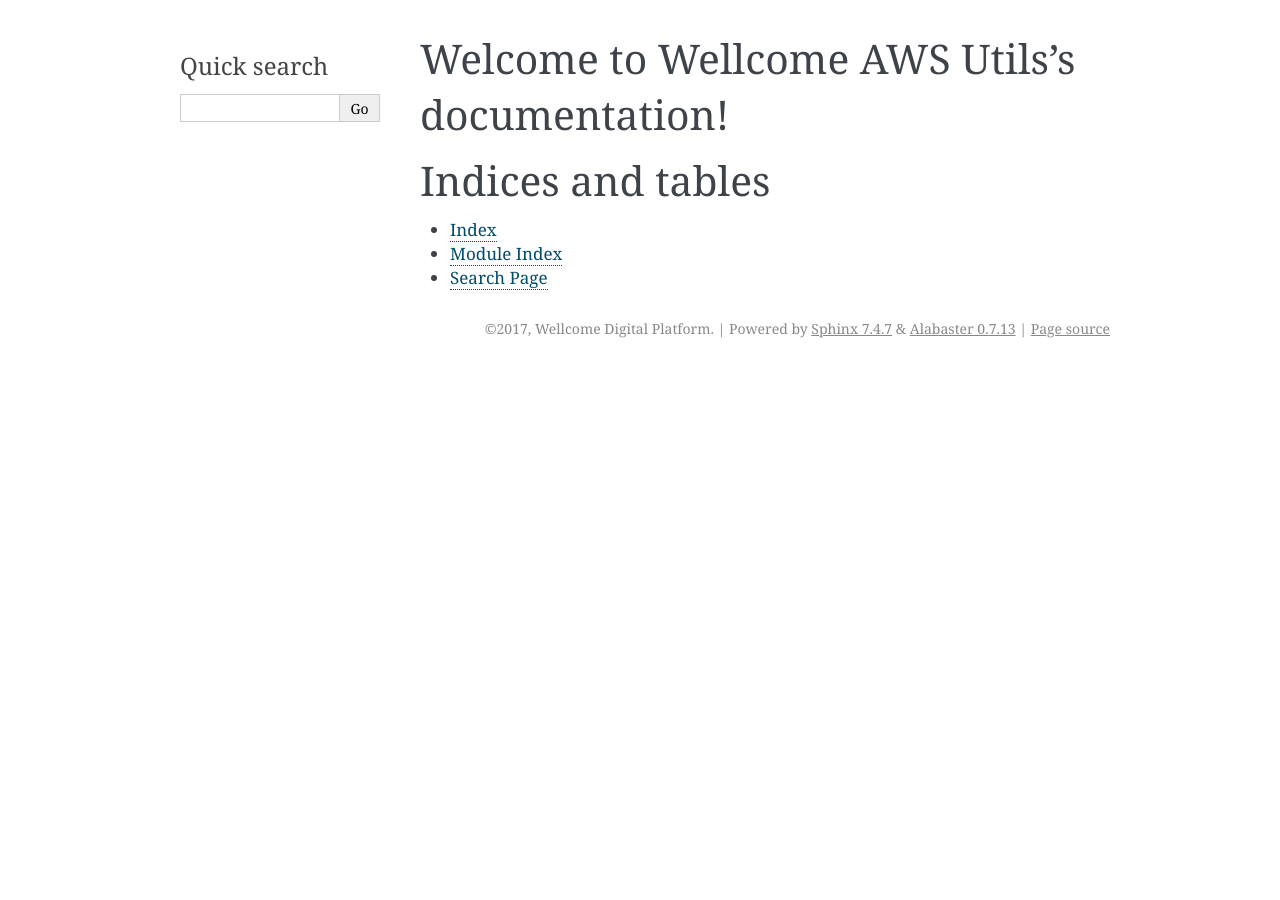
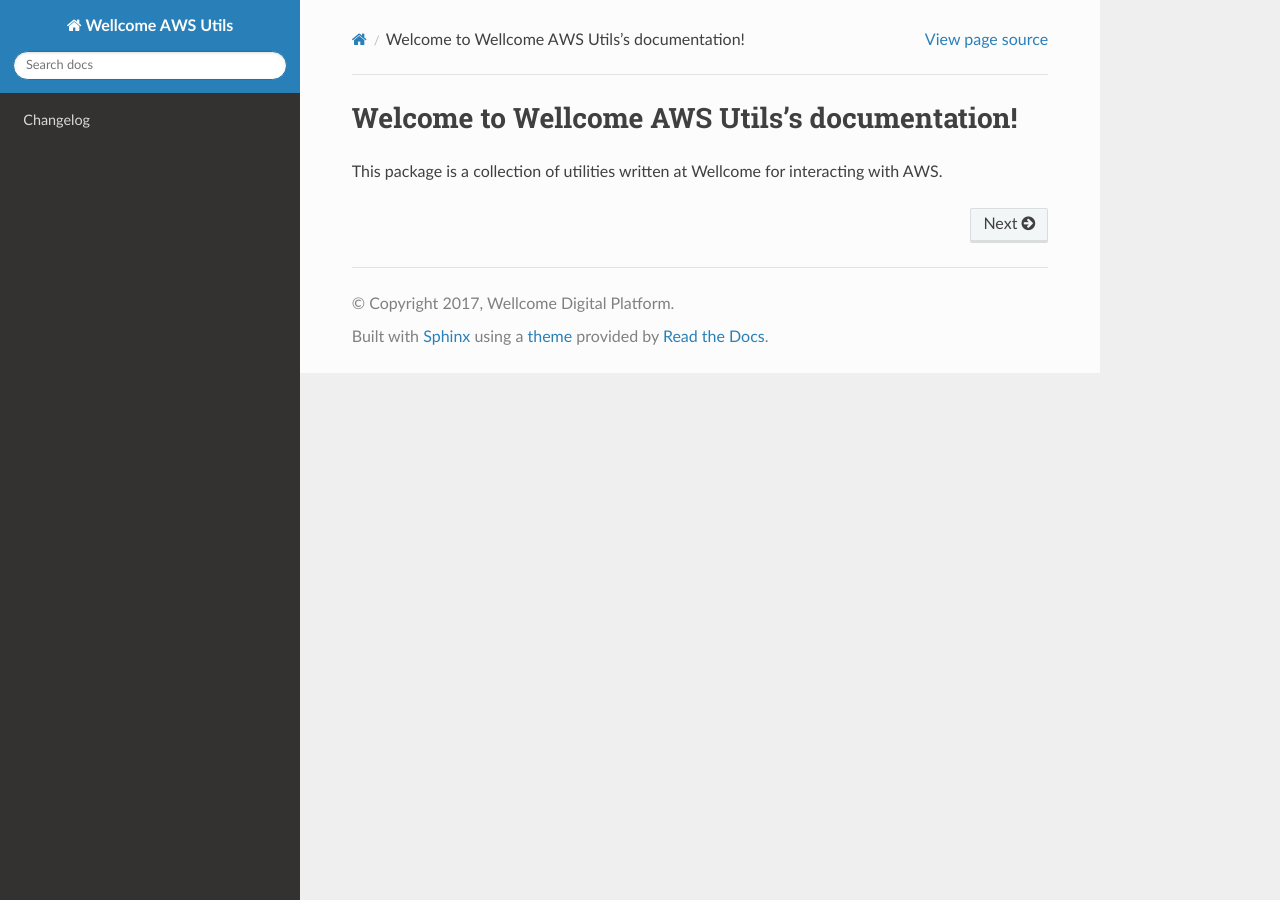
Before and after one commit to wellcomecollection/aws_utils, a Sphinx documentation site: the page built from docs/index.rst, in a window 1280 px wide. Built offline with Sphinx 7.4.7 and the Read the Docs theme 2.0.0, drawn with Linux system fonts in a browser that asks for light colours.

Commit message:
Minimal index page

```diff
--- a/docs/conf.py
+++ b/docs/conf.py
@@ -85,7 +85,8 @@
 # The theme to use for HTML and HTML Help pages.  See the documentation for
 # a list of builtin themes.
 #
-html_theme = 'alabaster'
+import sphinx_rtd_theme
+html_theme = 'sphinx_rtd_theme'
 
 # Theme options are theme-specific and customize the look and feel of a theme
 # further.  For a list of options available for each theme, see the
--- a/docs/index.rst
+++ b/docs/index.rst
@@ -6,15 +6,10 @@
 Welcome to Wellcome AWS Utils's documentation!
 ==============================================
 
+This package is a collection of utilities written at Wellcome for interacting with AWS.
+
 .. toctree::
-   :maxdepth: 2
-   :caption: Contents:
+   :maxdepth: 1
+   :hidden:
 
-
-
-Indices and tables
-==================
-
-* :ref:`genindex`
-* :ref:`modindex`
-* :ref:`search`
+   changes
```
Also changed, not shown: docs/changes.rst (+0 -12 lines).
